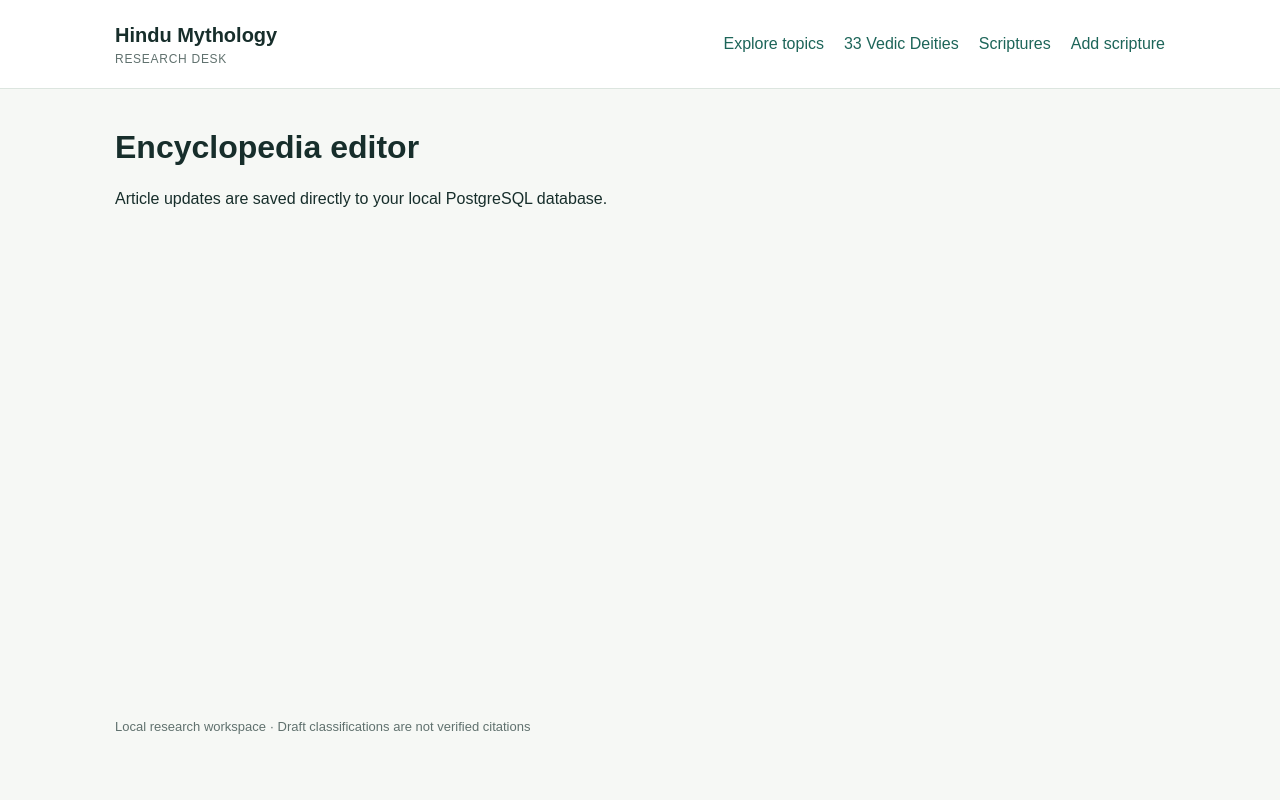
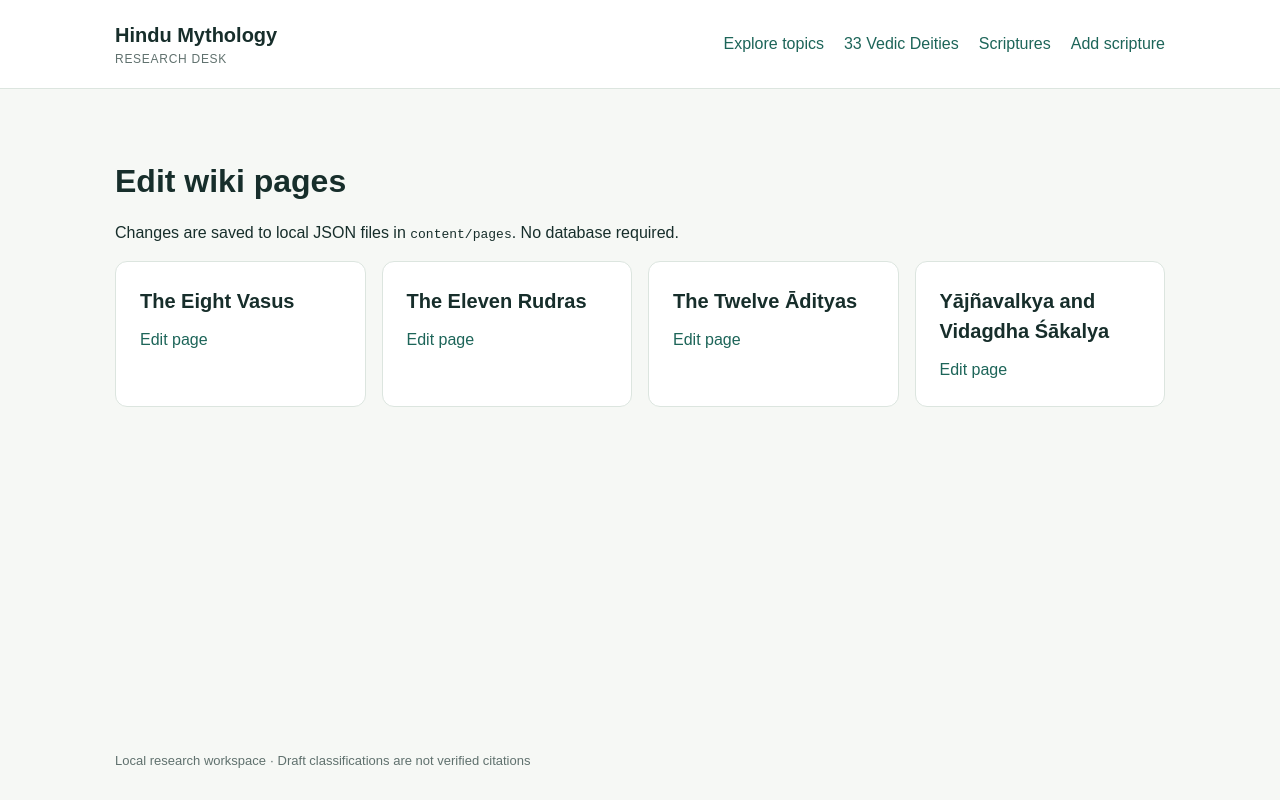
Before and after one commit to SayantanSom/hindu-mythology-knowledge-base, a Next.js app: page /editor in a window 1280 px wide. Built offline with nearby package versions, Linux system fonts and the light colour scheme; no server answers; the database is empty.

Commit message:
refactor: read and edit encyclopedia pages from local JSON files

```diff
--- a/app/editor/page.tsx
+++ b/app/editor/page.tsx
@@ -1,8 +1,8 @@
 import Link from "next/link";
-import {db} from "../../lib/db";
+import {listWikiPages} from "../../lib/wiki";
 export const dynamic="force-dynamic";
 export default async function EditorIndex(){
- if(process.env.NODE_ENV!=="development")return <p>Editor disabled until authentication is configured.</p>;
- const topics=await db.encyclopediaTopic.findMany({include:{articles:true},orderBy:{title:"asc"}});
- return <div><h1>Encyclopedia editor</h1><p>Article updates are saved directly to your local PostgreSQL database.</p><div className="grid">{topics.map(t=><section className="panel" key={t.id}><h2>{t.title}</h2><p className="muted">{t.articles[0]?.state||"No article"}</p><Link href={`/editor/${t.slug}`}>Edit article</Link></section>)}</div></div>;
+ if(process.env.NODE_ENV!=="development")return <p>Editor disabled outside local development.</p>;
+ const pages=await listWikiPages();
+ return <main><h1>Edit wiki pages</h1><p>Changes are saved to local JSON files in <code>content/pages</code>. No database required.</p><div className="grid">{pages.map(p=><section className="panel" key={p.id}><h2>{p.title}</h2><Link href={`/editor/${p.slug}`}>Edit page</Link></section>)}</div></main>;
 }
```
